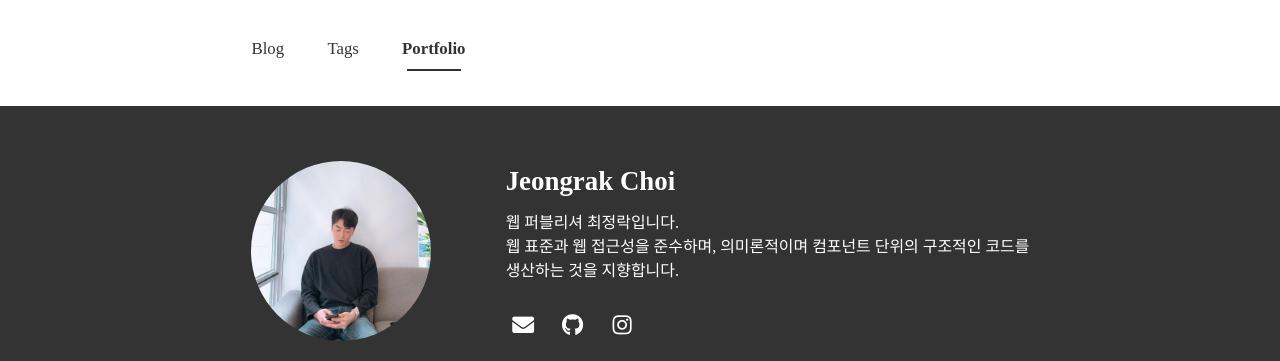
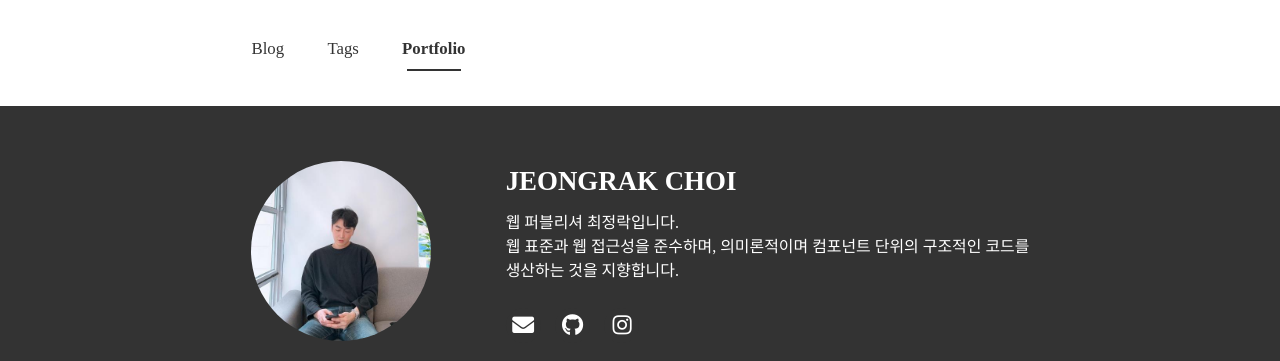
Before and after one commit to JeongrakChoi/JeongrakChoi.github.io, a Jekyll site: the page built from portfolio.html, in a window 1280 px wide. Shown: the top 361 px of the page. Built offline with Jekyll 4.4.1, drawn with Linux system fonts in a browser that asks for light colours; nearby versions of some CDN libraries; some web fonts are replaced.

Commit message:
Update _portfolio.scss

```diff
--- a/_sass/layouts/_portfolio.scss
+++ b/_sass/layouts/_portfolio.scss
@@ -16,6 +16,9 @@
           width: 100%;
         }
       }
+    }
+    .username {
+      text-transform: uppercase;
     }
     .text-wrap {
       color: #fff;
```
